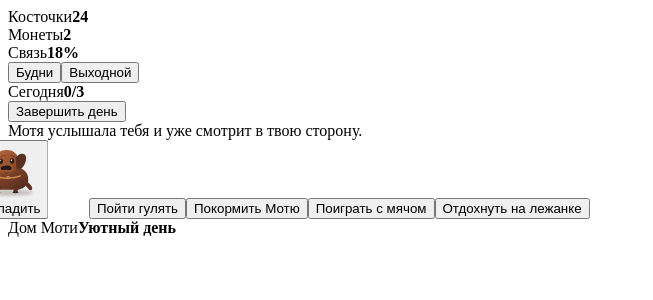
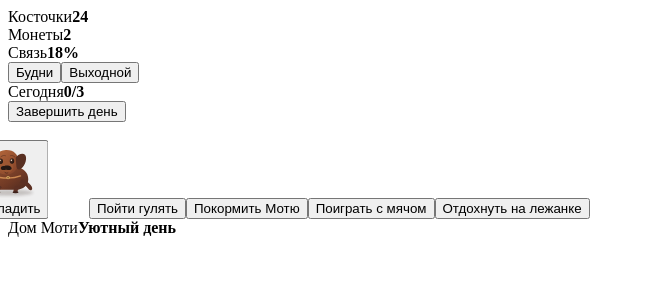
Before and after one commit to smirnovairina7090-blip/dachshund, a React (Vite) app: page / in a window 1280 px wide. Shown: the top 300 px of the page, without its empty margins (0-653 px from the left). Built offline with nearby package versions, Linux system fonts and the light colour scheme; the HTML template or start-up script is replaced by a standard one.

Commit message:
Keep reaction bubble centered

```diff
--- a/src/components/StatusBubble.tsx
+++ b/src/components/StatusBubble.tsx
@@ -9,6 +9,7 @@ export function StatusBubble() {
       <motion.div
         key={message}
         className="status-bubble"
+        style={{ x: '-50%' }}
         initial={{ opacity: 0, y: 10, scale: 0.98 }}
         animate={{ opacity: 1, y: 0, scale: 1 }}
         exit={{ opacity: 0, y: -6 }}
```
